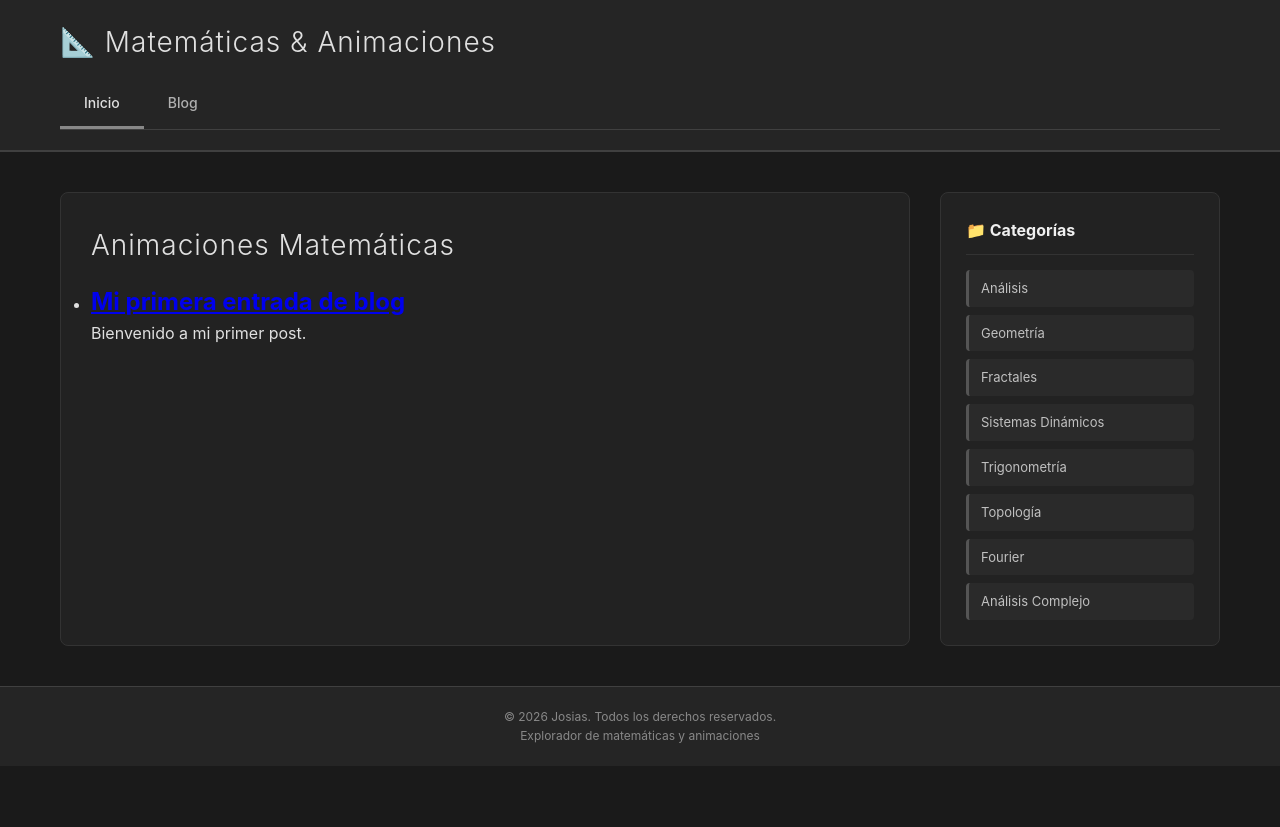
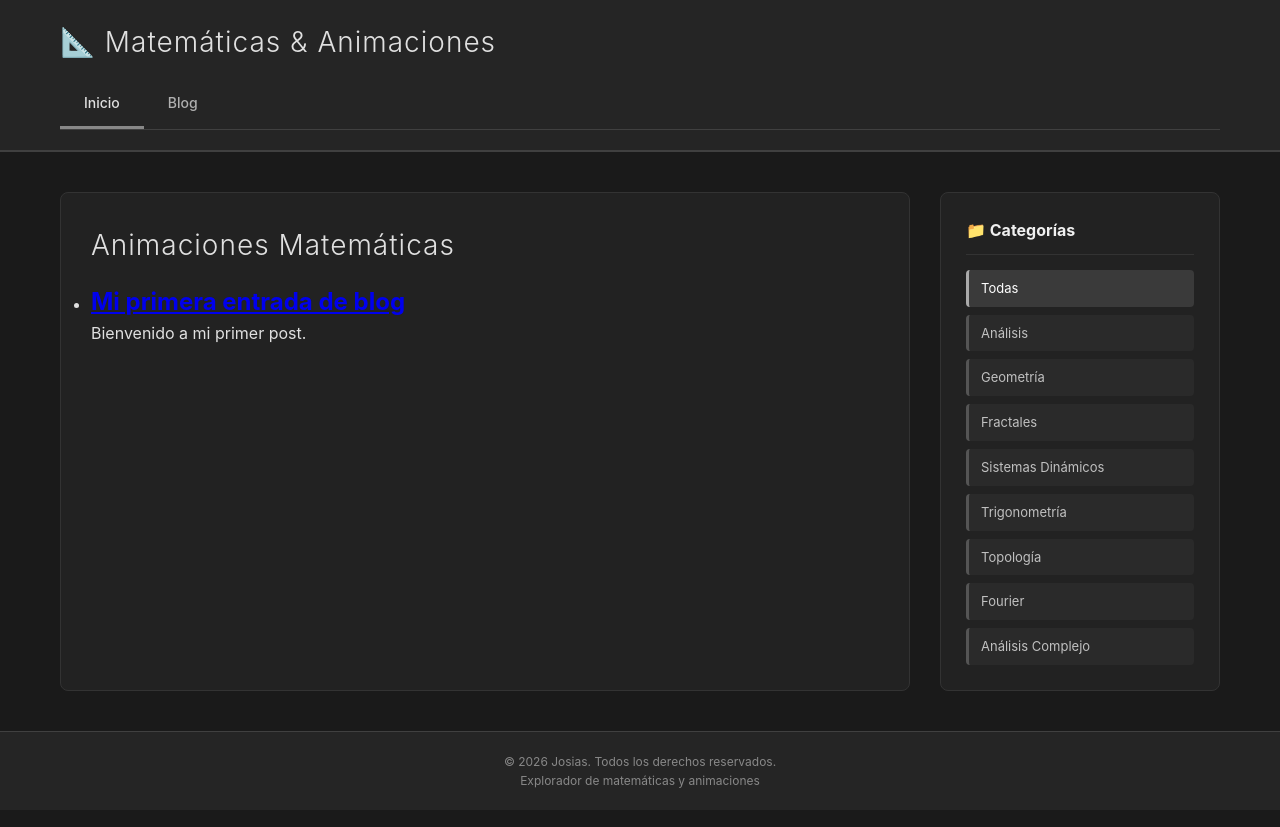
Before and after one commit to josias123606/josias123606.github.io, a Jekyll site: the page built from index.md, in a window 1280 px wide. Shown: the top 827 px of the page. Built offline with Jekyll 4.4.1, drawn with Linux system fonts in a browser that asks for light colours.

Commit message:
Arreglar renderizado de MathJax y agregar filtrado de categorías

```diff
--- a/_layouts/default.html
+++ b/_layouts/default.html
@@ -5,8 +5,19 @@
     <meta name="viewport" content="width=device-width, initial-scale=1.0">
     <title>{% if page.title %}{{ page.title }} - {% endif %}Mi Blog Matemático</title>
     <!-- MathJax para soporte LaTeX -->
+    <script>
+        MathJax = {
+            tex: {
+                inlineMath: [['$', '$'], ['\\(', '\\)']],
+                displayMath: [['$$', '$$'], ['\\[', '\\]']]
+            },
+            svg: {
+                fontCache: 'global'
+            }
+        };
+    </script>
     <script src="https://polyfill.io/v3/polyfill.min.js?features=es6"></script>
-    <script id="MathJax-script" async src="https://cdn.jsdelivr.net/npm/mathjax@3/es5/tex-mml-chtml.js"></script>
+    <script id="MathJax-script" async src="https://cdn.jsdelivr.net/npm/mathjax@3/es5/tex-svg.js"></script>
     <style>
         * {
             margin: 0;
@@ -161,14 +172,17 @@
             margin-bottom: 12px;
         }
 
-        /* MathJax */
-        .math-block {
-            background-color: #1a1a1a;
-            padding: 15px;
-            border-left: 3px solid #555;
-            margin: 15px 0;
-            border-radius: 4px;
-            overflow-x: auto;
+        /* MathJax - sin sombreado para ecuaciones */
+        .content mjx-container {
+            background-color: transparent !important;
+            padding: 0 !important;
+            border: none !important;
+        }
+
+        /* Ecuaciones centradas */
+        .content mjx-container[display="true"] {
+            background-color: transparent !important;
+            margin: 15px 0 !important;
         }
 
         /* Barra lateral */
@@ -214,9 +228,14 @@
         }
 
         .category-item.active {
-            background-color: #333;
-            border-left-color: #888;
-            color: #e0e0e0;
+            background-color: #3a3a3a;
+            border-left-color: #aaa;
+            color: #ffffff;
+        }
+
+        /* Filtrado de posts */
+        .blog-post.hidden {
+            display: none;
         }
 
         /* Footer */
@@ -276,14 +295,15 @@
         <aside class="sidebar">
             <h3>📁 Categorías</h3>
             <div class="categories">
-                <div class="category-item">Análisis</div>
-                <div class="category-item">Geometría</div>
-                <div class="category-item">Fractales</div>
-                <div class="category-item">Sistemas Dinámicos</div>
-                <div class="category-item">Trigonometría</div>
-                <div class="category-item">Topología</div>
-                <div class="category-item">Fourier</div>
-                <div class="category-item">Análisis Complejo</div>
+                <div class="category-item" data-category="todas">Todas</div>
+                <div class="category-item" data-category="Análisis">Análisis</div>
+                <div class="category-item" data-category="Geometría">Geometría</div>
+                <div class="category-item" data-category="Fractales">Fractales</div>
+                <div class="category-item" data-category="Sistemas Dinámicos">Sistemas Dinámicos</div>
+                <div class="category-item" data-category="Trigonometría">Trigonometría</div>
+                <div class="category-item" data-category="Topología">Topología</div>
+                <div class="category-item" data-category="Fourier">Fourier</div>
+                <div class="category-item" data-category="Análisis Complejo">Análisis Complejo</div>
             </div>
         </aside>
     </div>
@@ -291,13 +311,34 @@
     {% include footer.html %}
 
     <script>
-        // Agregar interactividad a las categorías
+        // Filtrado de categorías
         document.querySelectorAll('.category-item').forEach(item => {
             item.addEventListener('click', function() {
+                const selectedCategory = this.getAttribute('data-category');
+
+                // Actualizar estado activo
                 document.querySelectorAll('.category-item').forEach(el => el.classList.remove('active'));
                 this.classList.add('active');
+
+                // Filtrar posts
+                const posts = document.querySelectorAll('.blog-post');
+                posts.forEach(post => {
+                    if (selectedCategory === 'todas') {
+                        post.classList.remove('hidden');
+                    } else {
+                        const categories = post.getAttribute('data-categories');
+                        if (categories && categories.includes(selectedCategory)) {
+                            post.classList.remove('hidden');
+                        } else {
+                            post.classList.add('hidden');
+                        }
+                    }
+                });
             });
         });
+
+        // Marcar "Todas" por defecto
+        document.querySelector('[data-category="todas"]').classList.add('active');
     </script>
 </body>
 </html>
```
